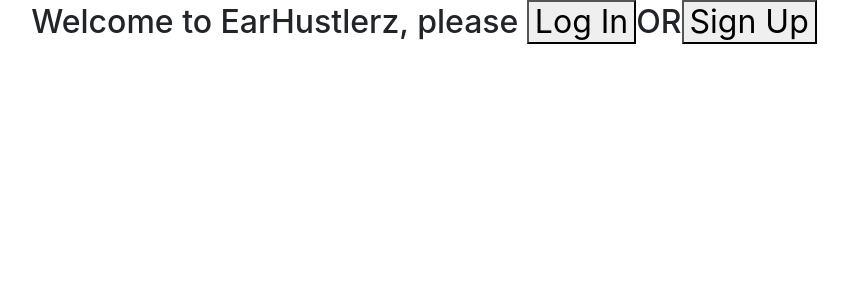
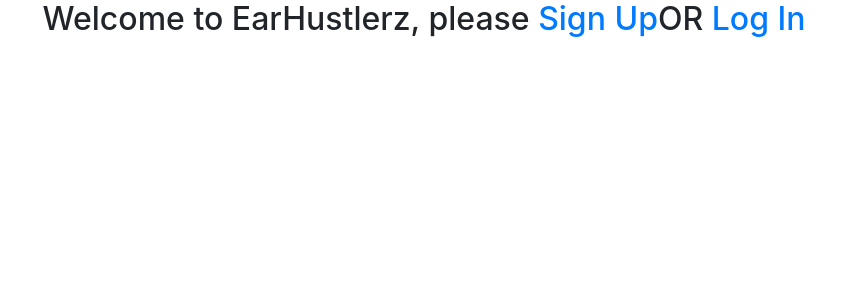
Before and after one commit to TravisGandy-93/EarHustlerz-Client, a React (Create React App) app in the folder earhustlerz-client/: page / in a window 1280 px wide. Shown: the top 300 px of the page, without its empty margins (216-1064 px from the left). Built offline with nearby package versions, Linux system fonts and the light colour scheme; no server answers.

Commit message:
utilized history prop to push to homepage on successful login or signup. made login and signup links

```diff
--- a/earhustlerz-client/src/App.js
+++ b/earhustlerz-client/src/App.js
@@ -4,11 +4,12 @@
 import { getCurrentUser } from "./actions/currentUser.js"
 import NavBar from './components/NavBar.js';
 // import MainContainer from './components/MainContainer.js';
-import { Route } from 'react-router-dom'
+import { Route, Switch } from 'react-router-dom'
 import Login from './components/Login';
 import Signup from './components/Signup.js';
 import Favorites from './components/Favorites';
 import Home from './components/Home'
+
 
 class App extends React.Component {
 
@@ -21,10 +22,12 @@
   return (
     <div className="App">
       <NavBar/>
-      <Route exact path="/" render={()=> loggedIn? <Favorites/> : <Home/>}/>
+      <Switch>
       <Route exact path="/login" component={Login}/>
       <Route exact path="/signup" component={Signup}/>
+      <Route exact path="/" render={(props)=> loggedIn? <Favorites {...props}/> : <Home {...props}/>}/>
       <Route exact path="/favorites" component={Favorites}/>
+      </Switch>
      {/* <MainContainer/> */}
     </div>
   );
--- a/earhustlerz-client/src/actions/currentUser.js
+++ b/earhustlerz-client/src/actions/currentUser.js
@@ -17,8 +17,8 @@
 }
 
 //asynchronous
-export const login = credentials => {
-    console.log("credentials are", credentials);
+export const login = (credentials, history) => {
+
     return dispatch => {
         return fetch("http://localhost:3000/api/v1/login", {
             credentials: "include",
@@ -36,13 +36,14 @@
                 dispatch(setCurrentUser(response.data))
                 dispatch(getFavorites())
                 dispatch(resetLoginForm())
+                history.push('/')
               }
             })
             .catch(console.log)
     }
 }
 
-export const signup = credentials => {
+export const signup = (credentials, history) => {
     return dispatch => {
         const userInfo = {
             user: credentials
@@ -63,6 +64,7 @@
                 dispatch(setCurrentUser(response.data))
                 dispatch(getFavorites())
                 dispatch(resetSignupForm())
+                history.push('/')
               }
             })
             .catch(console.log)
--- a/earhustlerz-client/src/components/Home.js
+++ b/earhustlerz-client/src/components/Home.js
@@ -1,11 +1,15 @@
 import React from 'react'
+import Login from './Login'
+import Signup from './Signup'
+import { Link } from 'react-router-dom'
+
 
 const Home = () => {
     return (
         <div>
-        <h2> Welcome to EarHustlerz, please  <button> Log In</button>
+        <h2> Welcome to EarHustlerz, please  <Link to="/signup">Sign Up</Link>
          OR
-         <button> Sign Up </button> </h2>
+         <Link to="/login"> Log In </Link> </h2>
         </div>
     )
 }
--- a/earhustlerz-client/src/components/Login.js
+++ b/earhustlerz-client/src/components/Login.js
@@ -3,7 +3,7 @@
 import { updateLoginForm } from '../actions/loginForm.js'
 import { login } from '../actions/currentUser.js'
 
-const Login = ({ loginFormData, updateLoginForm, login}) => {
+const Login = ({ loginFormData, updateLoginForm, login, history}) => {
 
     const handleInputChange = event => {
         const { name, value } = event.target
@@ -16,7 +16,7 @@
 
       const handleSubmit = event => {
         event.preventDefault()
-        login(loginFormData)
+        login(loginFormData, history)
       }
 
     return(
--- a/earhustlerz-client/src/components/SignUp.js
+++ b/earhustlerz-client/src/components/SignUp.js
@@ -3,7 +3,7 @@
 import { updateSignupForm } from '../actions/signupForm.js'
 import { signup } from '../actions/currentUser.js'
 
-const Signup = ({ signupFormData, updateSignupForm, signup}) => {
+const Signup = ({ signupFormData, updateSignupForm, signup, history}) => {
 
     const handleInputChange = event => {
         const { name, value } = event.target
@@ -16,7 +16,7 @@
 
       const handleSubmit = event => {
         event.preventDefault()
-        signup(signupFormData)
+        signup(signupFormData, history)
       }
 
     return(
```
